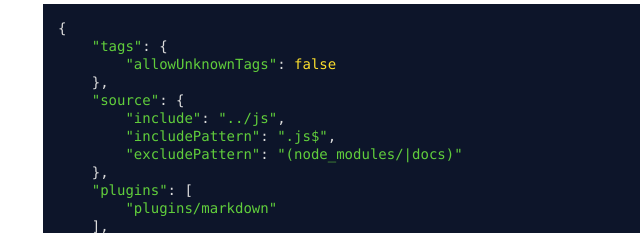
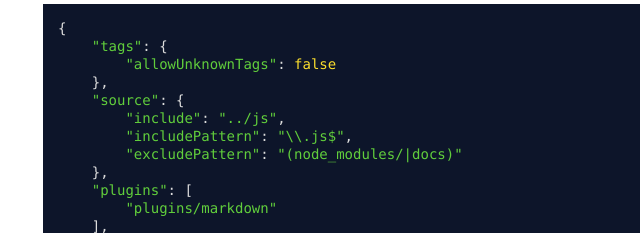
Before and after one commit to zhennann/docdash, a plain HTML site: page index.html in a window 1280 px wide. Shown: the part 2260-2493 px from the top of the page, 247-887 px from the left. Drawn offline with Linux system fonts and the light colour scheme.

```diff
--- a/index.html
+++ b/index.html
@@ -104,7 +104,7 @@
     },
     &quot;source&quot;: {
         &quot;include&quot;: &quot;../js&quot;,
-        &quot;includePattern&quot;: &quot;.js$&quot;,
+        &quot;includePattern&quot;: &quot;\\.js$&quot;,
         &quot;excludePattern&quot;: &quot;(node_modules/|docs)&quot;
     },
     &quot;plugins&quot;: [
```
